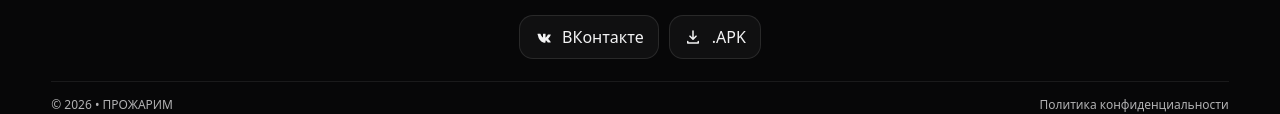
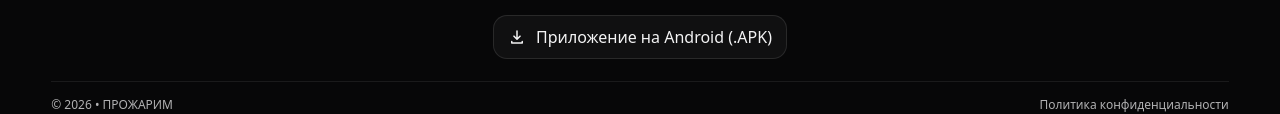
Before and after one commit to sd-pds/Prozharim, a plain HTML site: page index.html in a window 1280 px wide. Shown: the part 5695-5809 px from the top of the page. Drawn offline with Linux system fonts and the light colour scheme.

Commit message:
Update index.html

```diff
--- a/index.html
+++ b/index.html
@@ -271,17 +271,17 @@
         </div>
 
         <div class="contactActions">
-          <a class="socialBtn" href="https://vk.com/prozharim" target="_blank" rel="noopener noreferrer" aria-label="ВКонтакте">
+          <!-- <a class="socialBtn" href="https://vk.com/prozharim" target="_blank" rel="noopener noreferrer" aria-label="ВКонтакте">
             <svg viewBox="0 0 24 24" aria-hidden="true"><path d="M4.6 7.9c.1-.3.4-.4.8-.4h2.7c.3 0 .5.1.6.4.7 1.7 1.4 3 2.3 4.2.3.4.5.5.7.5.2 0 .3-.1.3-.6V8.3c0-.5.1-.8.4-.8h2.4c.2 0 .4.1.5.2.1.1.1.3.1.5v2.1c0 .7 0 1.4-.1 2.1 0 .2.1.3.2.3.1 0 .3-.1.5-.3.9-.9 1.7-2 2.4-3.4.1-.3.4-.4.7-.4h2.7c.4 0 .7.2.5.6-.4 1-.9 1.9-1.5 2.8-.5.8-1.1 1.5-1.8 2.2-.2.2-.2.4 0 .6.7.6 1.3 1.2 1.9 1.9.6.7 1 1.3 1.4 2 .2.4 0 .6-.4.6h-3c-.4 0-.6-.1-.8-.4-.4-.6-.8-1.1-1.3-1.6-.5-.5-.9-.7-1.1-.6-.2.1-.3.3-.3.7v1.2c0 .4-.1.6-.2.7-.1.1-.3.2-.6.2h-1.4c-1 0-2-.4-3-1.1-1-.7-1.9-1.6-2.6-2.7-.8-1.1-1.4-2.4-1.9-3.8-.1-.2-.1-.4 0-.6Z" fill="currentColor"/></svg>
             <span>ВКонтакте</span>
-        </a>
+           </a> -->
          <!-- <a class="socialBtn" href="https://www.rustore.ru/" target="_blank" rel="noopener noreferrer" aria-label="RuStore">
             <!--<svg viewBox="0 0 24 24" aria-hidden="true"><path d="M6 4h12a2 2 0 0 1 2 2v12a2 2 0 0 1-2 2H9.5A5.5 5.5 0 0 1 4 14.5V6a2 2 0 0 1 2-2Zm2.2 4.2v7.6h2.2v-2.3h1.3c2 0 3.4-1.1 3.4-2.8 0-1.7-1.4-2.5-3.4-2.5H8.2Zm2.2 1.8h1c.9 0 1.4.3 1.4 1 0 .7-.5 1.1-1.4 1.1h-1V10Z" fill="currentColor"/></svg>--
             <span>RuStore</span>
           </a>-->
           <a class="socialBtn" href="assets/app.apk" download aria-label="Скачать APK">
             <svg viewBox="0 0 24 24" aria-hidden="true"><path d="M12 3a1 1 0 0 1 1 1v8.6l2.3-2.3a1 1 0 1 1 1.4 1.4l-4 4a1 1 0 0 1-1.4 0l-4-4a1 1 0 1 1 1.4-1.4L11 12.6V4a1 1 0 0 1 1-1Zm-7 14a1 1 0 0 1 1 1v1h12v-1a1 1 0 1 1 2 0v2a1 1 0 0 1-1 1H5a1 1 0 0 1-1-1v-2a1 1 0 0 1 1-1Z" fill="currentColor"/></svg>
-            <span>.APK</span>
+            <span>Приложение на Android (.APK)</span>
           </a>
         </div>
 
```
